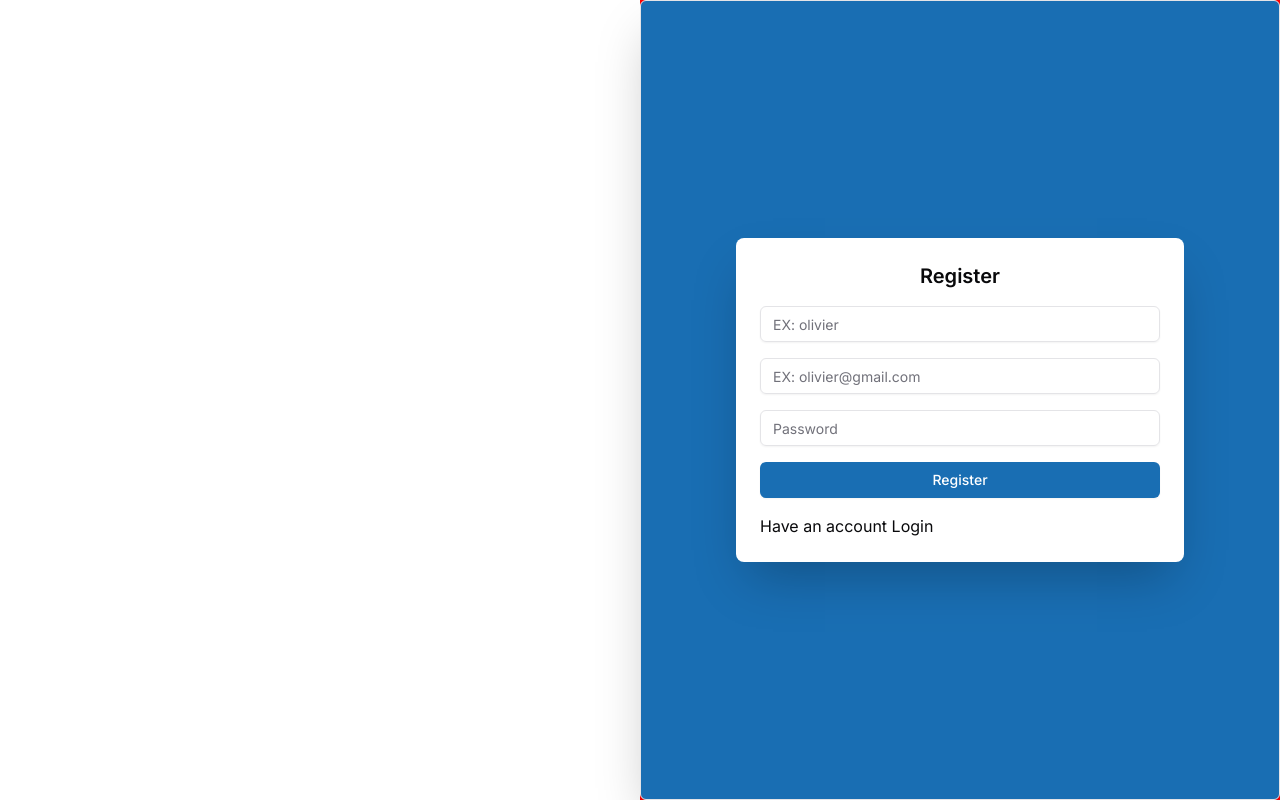
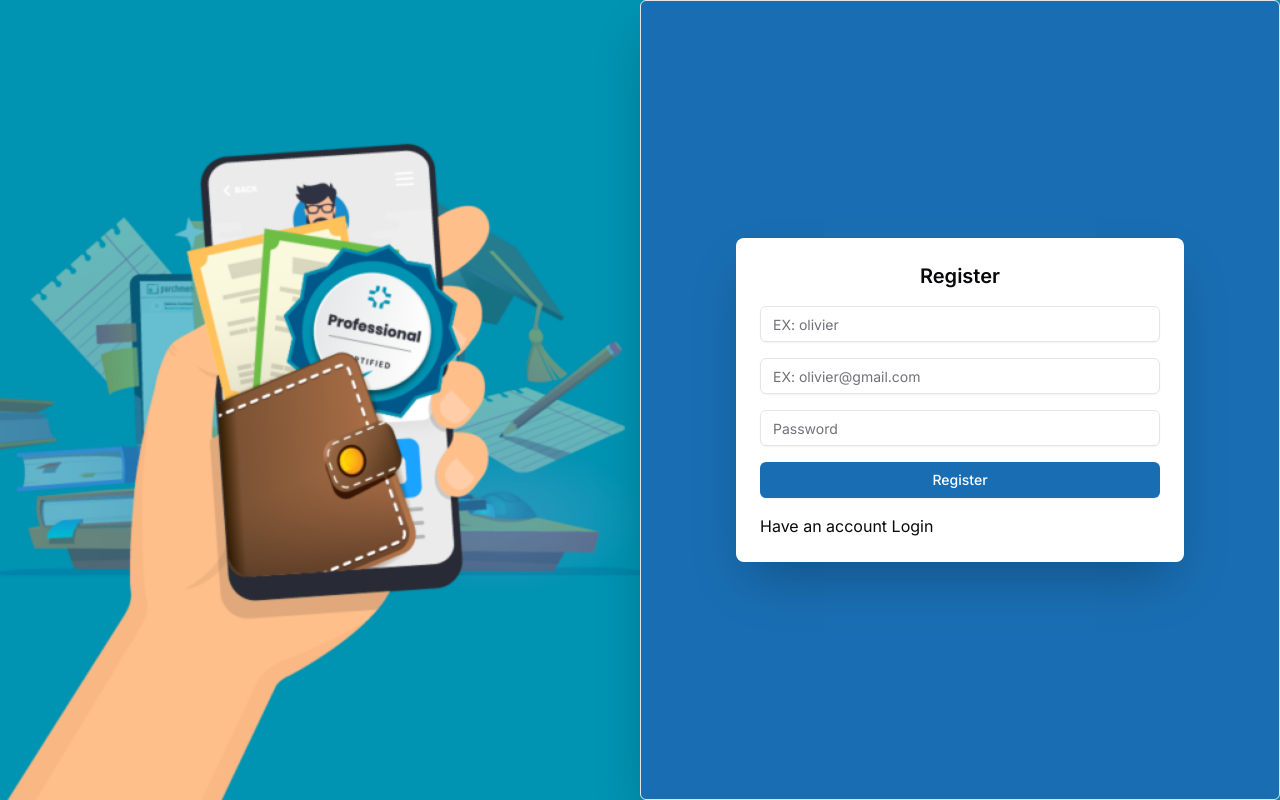
Before and after one commit to oliviertech212/my-wallet, a Next.js app: page /register in a window 1280 px wide. Built offline with nearby package versions, Linux system fonts and the light colour scheme.

Commit message:
add wallet image on landing page

```diff
--- a/app/(auth)/layout.tsx
+++ b/app/(auth)/layout.tsx
@@ -1,14 +1,18 @@
 "use client";
 import { usePathname } from "next/navigation";
+
 const AuthLayout = ({ children }: { children: React.ReactNode }) => {
-  const pathname = usePathname();
-  const HeaderRoutes = ["/signin", "/signup", "/forgot-password"];
+
+
   return (
-    <>
-      <div className="relative flex flex-col landingpage !bg-[red] md:w-1/2 justify-center items-center min-h-screen mr-0 md:ml-[50%] ">
+    <div className="w-full flex flex-col md:flex-row ">
+      <div className="landingpage flex flex-col md:w-1/2 justify-center items-center min-h-screen">
+
+      </div>
+      <div className="relative landingpage flex flex-col md:w-1/2 justify-center items-center min-h-screen">
         {children}
       </div>
-    </>
+    </div>
   );
 };
 
--- a/app/(auth)/register/page.tsx
+++ b/app/(auth)/register/page.tsx
@@ -3,7 +3,7 @@ import Register from "@/app/_components/forms/register";
 
 const SignInPage = () => {
   return (
-    <div className="flex border rounded-md shadow-2xl flex-col w-full  bg-primary md:w-[100%] h-full min-h-screen items-center justify-center landingpage  py-5 px-1">
+    <div className="flex border rounded-md shadow-2xl flex-col w-full  bg-primary md:w-[100%] h-full min-h-screen items-center justify-center   py-5 px-1">
     <Register />
     </div>
   );
--- a/app/(auth)/signin/page.tsx
+++ b/app/(auth)/signin/page.tsx
@@ -4,7 +4,7 @@ import Login from "@/app/_components/forms/login";
 
 const SignInPage = () => {
   return (
-    <div className="flex border rounded-md shadow-2xl flex-col w-full  bg-primary md:w-[100%] h-full min-h-screen items-center justify-center landingpage  py-5 px-1">
+    <div className="flex border rounded-md shadow-2xl flex-col w-full  bg-primary md:w-[100%] h-full min-h-screen items-center justify-center   py-5 px-1">
       <Login />
     </div>
   );
--- a/app/globals.css
+++ b/app/globals.css
@@ -4,13 +4,13 @@
 
 body {
   font-family: Arial, Helvetica, sans-serif;
-  /* background-image: url("/stockmngt.jpg"); */
+
   background-repeat: no-repeat;
   background-position: left;
 }
 
 .landingpage {
-  /* background-image: url("/auth.png"); */
+  background-image: url("/wallet.png");
   background-repeat: no-repeat;
   background-position: center;
   background-size: cover;
--- a/app/layout.tsx
+++ b/app/layout.tsx
@@ -14,7 +14,7 @@ export default function RootLayout({
 }) {
   return (
     <html lang="en">
-      <body className={inter.className} style={{ backgroundColor: "#FFFFFF" }}>
+      <body className={inter.className}  style={{ backgroundColor: "#FFFFFF" }}>
 
         {children}
 
```
Also changed, not shown: public/wallet.png (added).
